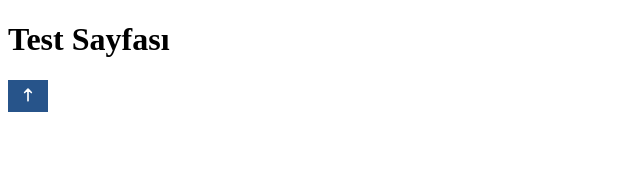
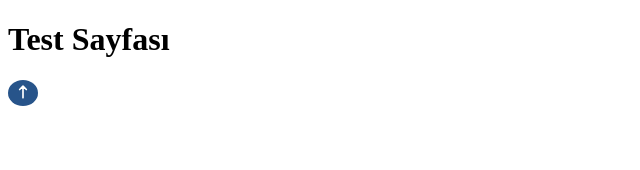
Before and after one commit to sero392/ComponentLibrary, a React (Vite) app: page / in a window 1280 px wide. Shown: the top 170 px of the page, without its empty margins (0-640 px from the left). Built offline with nearby package versions, Linux system fonts and the light colour scheme.

Commit message:
ikon button özelliği eklendi

```diff
--- a/package.json
+++ b/package.json
@@ -1,6 +1,6 @@
 {
   "name": "ms-component-library",
-  "version": "1.1.2",
+  "version": "1.1.3",
   "type": "module",
   "main": "dist/ms-component-library.umd.js",
   "module": "dist/ms-component-library.es.js",
--- a/src/main.jsx
+++ b/src/main.jsx
@@ -9,7 +9,7 @@ const App = () => (
   <div>
     <h1>Test Sayfası</h1>
     <Button
-      iconButton={false}
+      iconButton={true}
       paddingSize="small"
       fontSize="11px"
       rounded="none"
```
Also changed, not shown: src/Components/Button/Button.jsx (+0 -11 lines), 1 other file (tests, documents, lock files or other folders).
